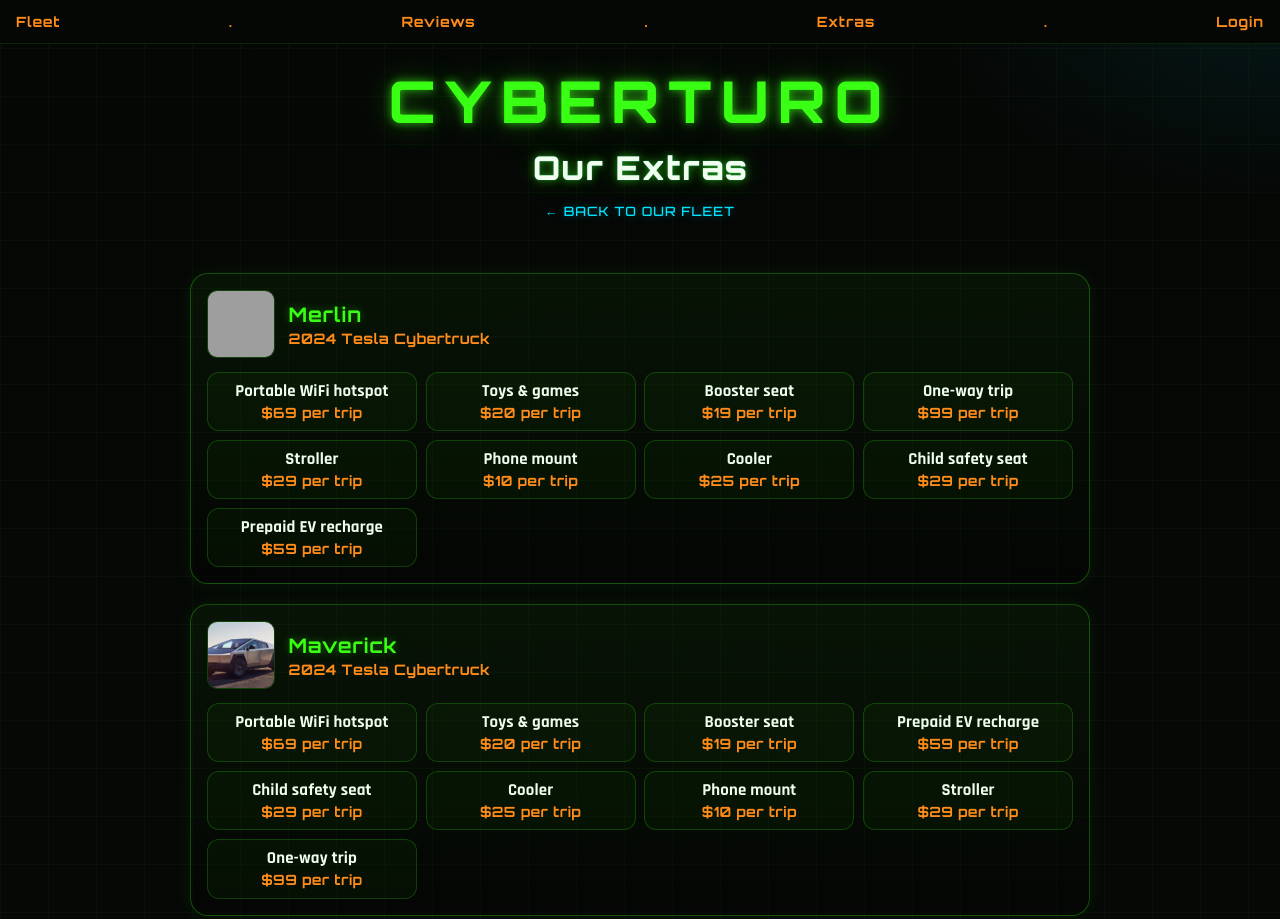
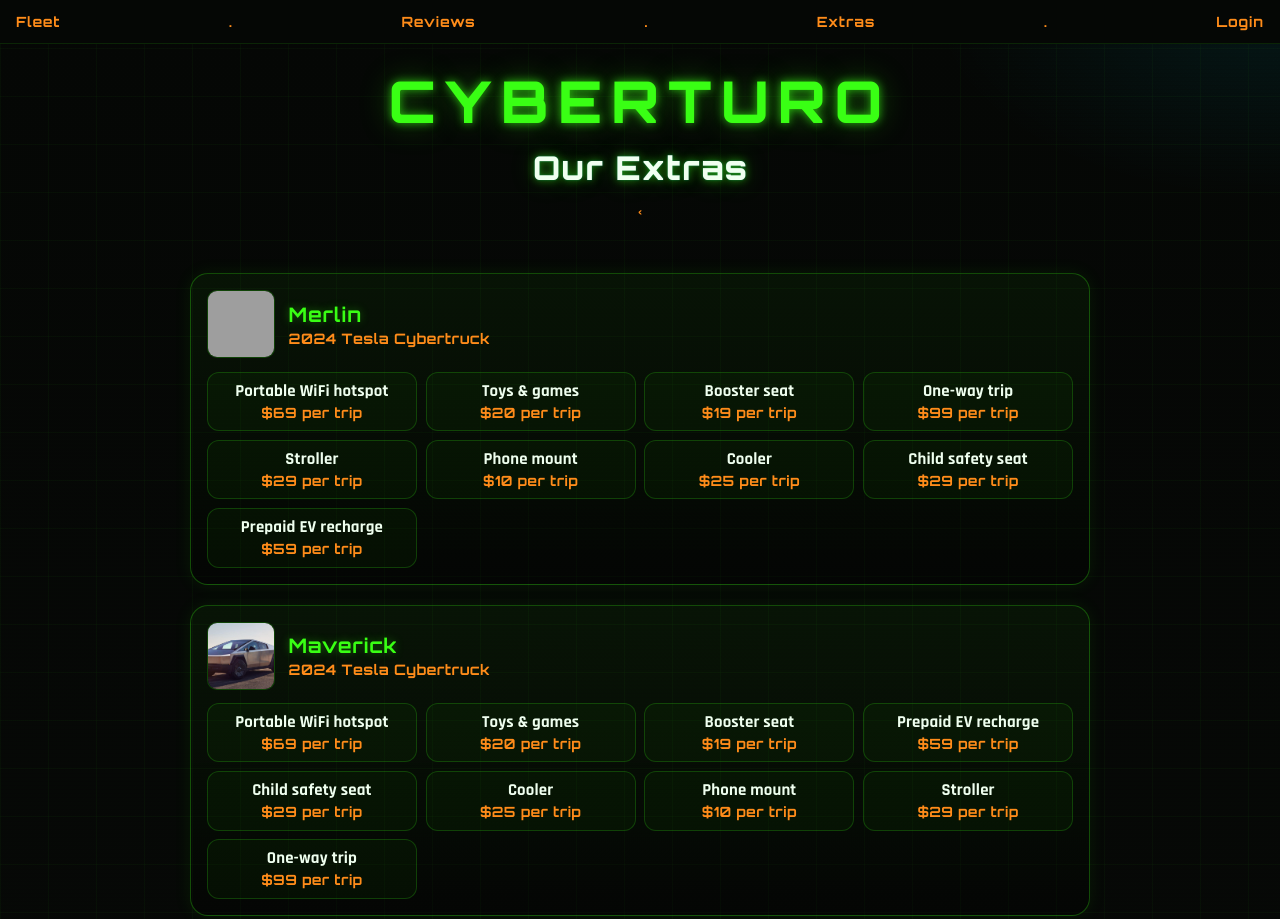
Before and after one commit to RobbStuff/cyberturo, a plain HTML site: page extras.html in a window 1280 px wide. Shown: the top 919 px of the page. Drawn offline with Linux system fonts and the light colour scheme; grey boxes are pictures that could not be loaded.

Commit message:
Replace back-to-fleet text with orange chevron
On reviews and extras, swap the cyan text link for a small ‹ icon
in the site orange, linking to index with aria-label Back to our fleet.

Co-authored-by: Robb <RobbStuff@users.noreply.github.com>

```diff
--- a/extras.html
+++ b/extras.html
@@ -145,18 +145,26 @@
     text-shadow:0 0 8px rgba(57,255,20,.55), 0 0 24px rgba(57,255,20,.25), 0 0 2px rgba(0,229,255,.35);
   }
   .back-link {
-    display:inline-block;
+    display:inline-flex;
+    align-items:center;
+    justify-content:center;
     margin:0 auto 1.6rem;
-    color:var(--cyan);
+    color:#ff8c1a;
     text-decoration:none;
-    font-family: Orbitron, Rajdhani, sans-serif;
-    font-size:.8rem;
-    letter-spacing:.08em;
-    text-transform:uppercase;
-    text-shadow:0 0 8px rgba(0,229,255,.35);
+    font-size:clamp(.72rem, 2.4vw, .88rem);
+    font-weight:700;
+    line-height:1;
+    -webkit-tap-highlight-color: transparent;
   }
   .back-link:hover,
-  .back-link:focus-visible { color:var(--neon); outline:none; }
+  .back-link:focus-visible {
+    color:#ffb35a;
+    outline:none;
+  }
+  .back-link:focus-visible {
+    outline:2px solid #ff8c1a;
+    outline-offset:2px;
+  }
   .hero-links { text-align:center; }
   .fleet-extras {
     display:flex;
@@ -363,7 +371,7 @@
       <a class="brand" href="index.html">CyberTuro</a>
       <h1>Our Extras</h1>
       <div class="hero-links">
-        <a class="back-link" href="index.html">← Back to our fleet</a>
+        <a class="back-link" href="index.html" aria-label="Back to our fleet">‹</a>
       </div>
     </header>
 
```
Also changed, not shown: reviews.html (+14 -9 lines).
